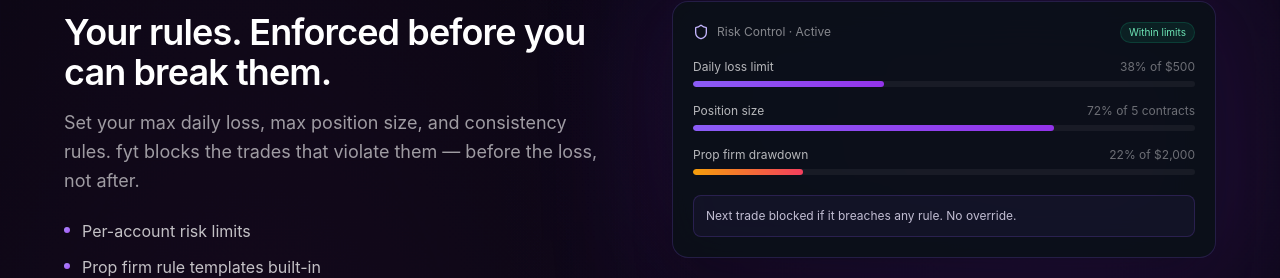
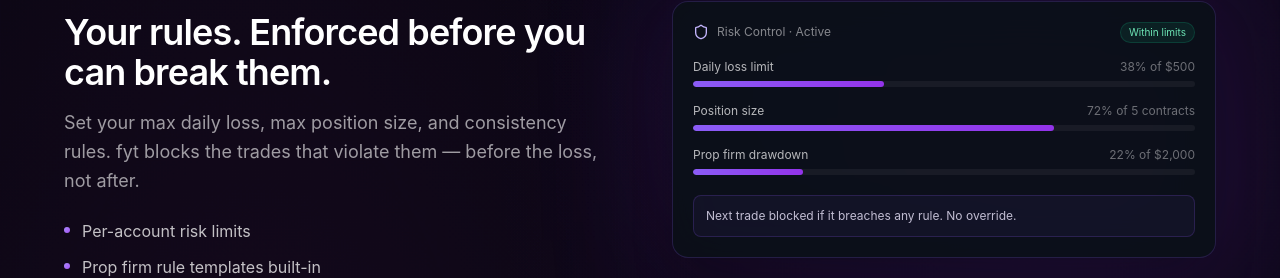
Before and after one commit to guillaumevanhuynegem12-blip/FindYourTrade-website, a Next.js app: page / in a window 1280 px wide. Shown: the part 4170-4448 px from the top of the page. Built offline with nearby package versions, Linux system fonts and the light colour scheme.

Commit message:
Use purple gradient for all Risk Control bars

```diff
--- a/components/DeepDive.tsx
+++ b/components/DeepDive.tsx
@@ -276,11 +276,7 @@ function RiskVisual() {
                 whileInView={{ width: `${l.used}%` }}
                 viewport={{ once: true }}
                 transition={{ duration: 1, ease: "easeOut" }}
-                className={`h-full rounded-full ${
-                  l.color === "orange"
-                    ? "bg-gradient-to-r from-violet-500 to-purple-600"
-                    : "bg-gradient-to-r from-amber-500 to-rose-500"
-                }`}
+                className="h-full rounded-full bg-gradient-to-r from-violet-500 to-purple-600"
               />
             </div>
           </div>
```
